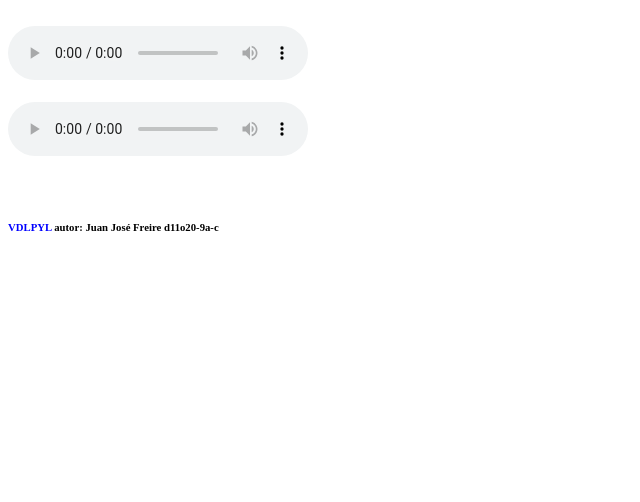
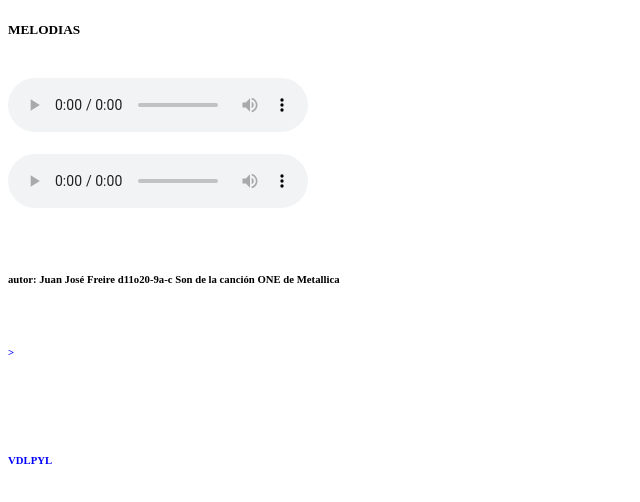
Before and after one commit to VDLPYL/melodies, a plain HTML site: page melody/index.html in a window 1280 px wide. Shown: the whole page, without its empty margins (0-640 px from the left). Drawn offline with Linux system fonts and the light colour scheme.

Commit message:
Son de la canción ONE de Metallica

```diff
--- a/melody/index.html
+++ b/melody/index.html
@@ -7,6 +7,9 @@
     <link rel="stylesheet" type="text/css" href="index.css">
 </head>
 <body>
+
+    <h5>MELODIAS</h5>
+
     <br>
     <audio src="melodys/melody1.mp3" controls autoplay type="melodys/mpeg"></audio>
     <br>
@@ -17,8 +20,19 @@
     <br>
     <h6>
         <p>
-            <a href="https://vdlpyl.github.io/VDLPYL">VDLPYL</a> autor: Juan José Freire d11o20-9a-c
+            autor: Juan José Freire d11o20-9a-c
+            Son de la canción ONE de Metallica
         </p>
     </h6>
+
+        <h6>
+            <p>
+                <br><br><br>
+                <a href="https://vdlpyl.github.io/i">        >   </a><!--ahead-->
+                <br><br><br>  <br><br><br>  <br><br><br>
+                <a href="https://vdlpyl.github.io/VDLPYL">VDLPYL</a><!--homepage-->
+            </p>
+        </h6>
+
 </body>
 </html>
```
